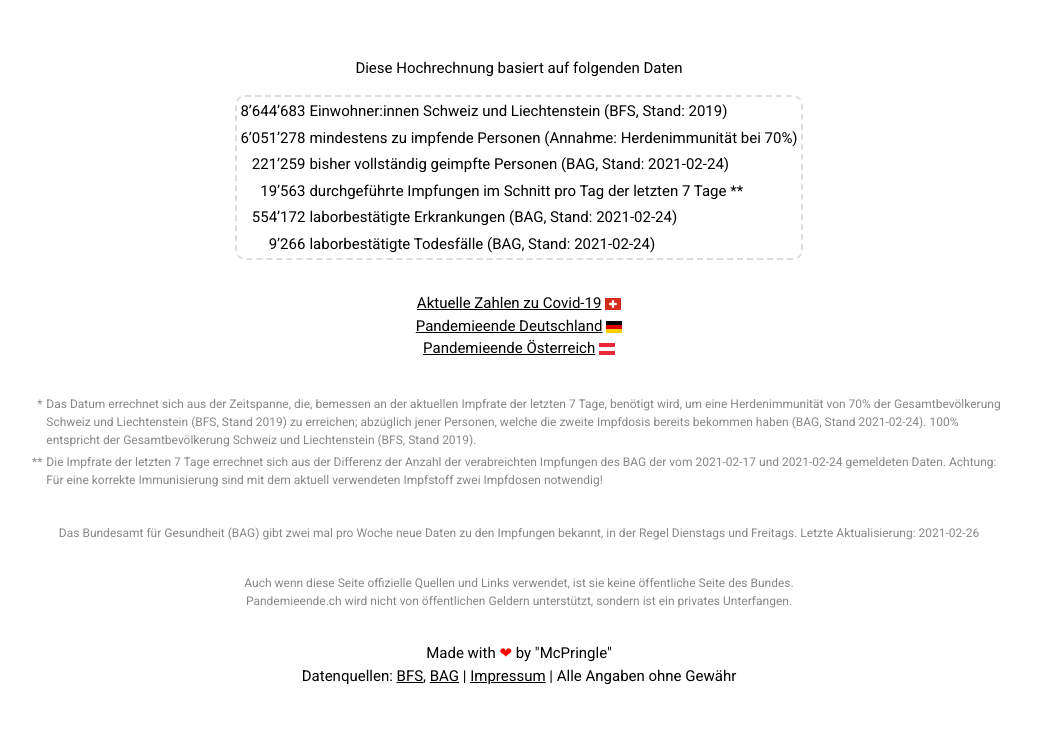
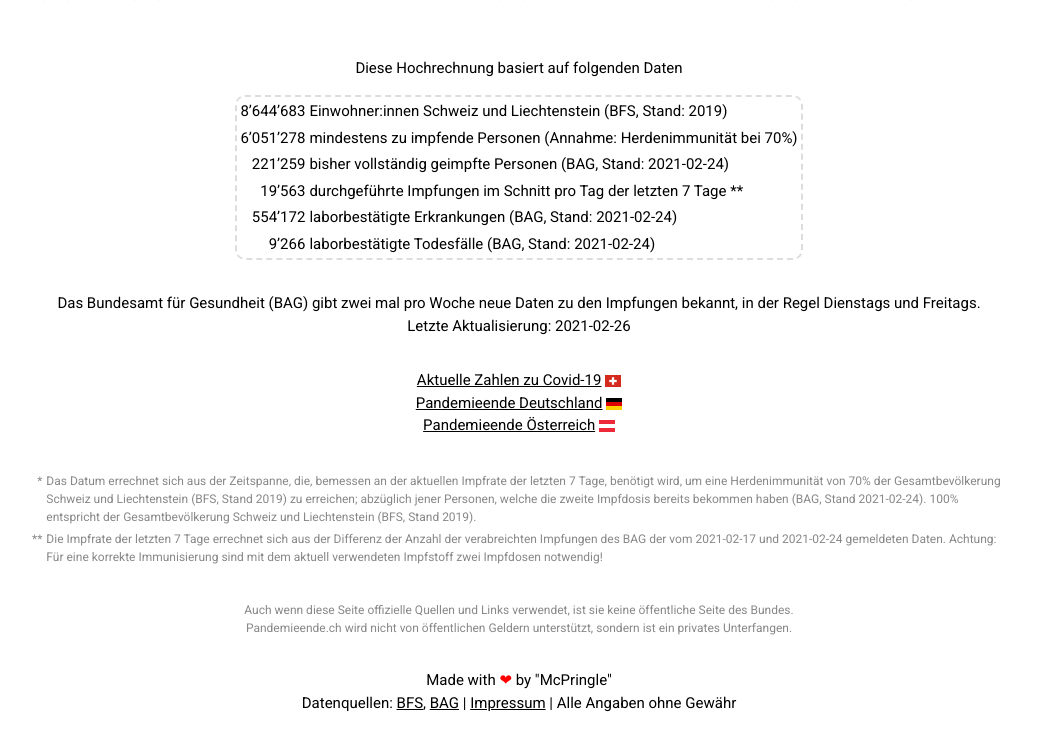
Before and after one commit to McPringle/pandemieende, a plain HTML site: page index.html in a window 1280 px wide. Shown: the part 1100-1846 px from the top of the page, without its empty margins (121-1158 px from the left). Before the commit the page ends 1819 px from the top, so only its background shows below. Drawn offline with nearby package versions, Linux system fonts and the light colour scheme.

Commit message:
:lipstick: Modifying update info styling and position.

```diff
--- a/index.html
+++ b/index.html
@@ -66,6 +66,11 @@
             <td>laborbestätigte Todesfälle (BAG, Stand: <span class="statusDate"></span>)</td>
         </tr>
     </table>
+    <div class="w3-content w3-center updateinfo">
+        Das Bundesamt für Gesundheit (BAG) gibt zwei mal pro Woche neue Daten zu den Impfungen bekannt, in der Regel
+        Dienstags und Freitags.<br />
+        Letzte Aktualisierung: <span id="lastUpdate"></span>
+    </div>
     <div class="w3-content w3-center links">
         <div><a href="https://www.covid19.admin.ch/" target="_blank">Aktuelle Zahlen zu Covid-19</a> <img src="ch.svg" width="16" alt="Schweiz" /></div>
         <div><a href="https://www.pandemieende.de/" target="_blank">Pandemieende Deutschland</a> <img src="de.svg" width="16" alt="Deutschland" /></div>
@@ -95,12 +100,6 @@
         </table>
         <div class="fngroup">
             <div class="footnote">
-                Das Bundesamt für Gesundheit (BAG) gibt zwei mal pro Woche neue Daten zu den Impfungen bekannt, in der Regel
-                Dienstags und Freitags. Letzte Aktualisierung: <span id="lastUpdate"></span>
-            </div>
-        </div>
-        <div class="fngroup">
-            <div class="footnote">
                 Auch wenn diese Seite offizielle Quellen und Links verwendet, ist sie keine öffentliche Seite des Bundes.<br/>
                 Pandemieende.ch wird nicht von öffentlichen Geldern unterstützt, sondern ist ein privates Unterfangen.
             </div>
--- a/style.css
+++ b/style.css
@@ -9,6 +9,8 @@ body { font-family: Roboto, sans-serif; }
 .links { padding: 32px; }
 .stand { padding-bottom: 16px; }
 .fngroup { padding-top: 32px; }
+.updateinfo { padding-top: 32px;
+}
 
 #forkme {
     position: absolute;
```
